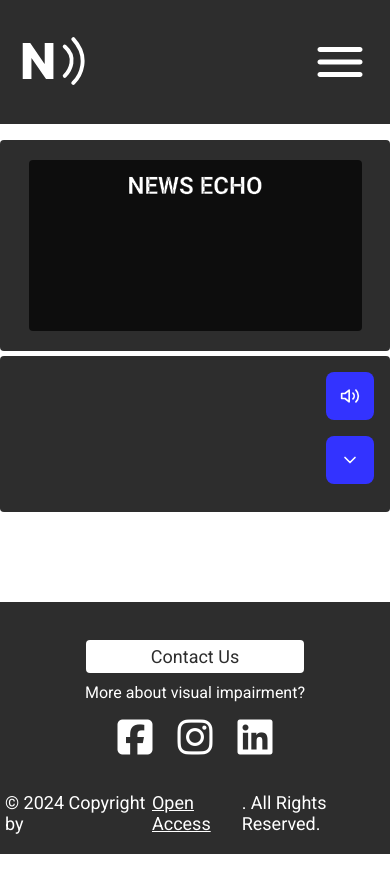
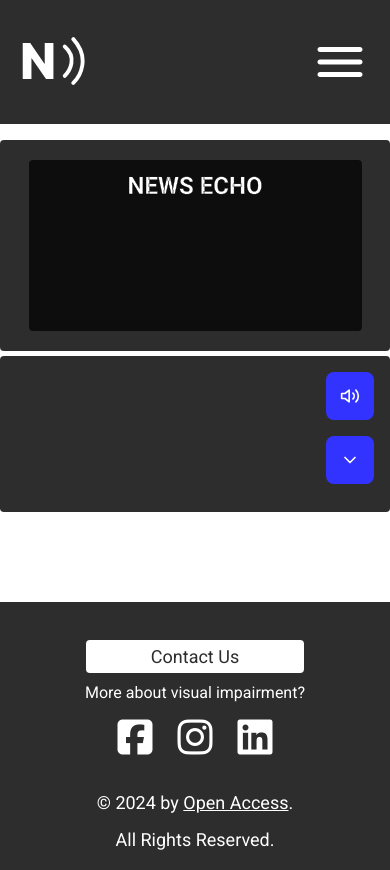
Before and after one commit to dasic002/2411-hackathon-team2, a plain HTML site: page index.html in a window 390 px wide. Drawn offline with Linux system fonts and the light colour scheme; a web font is replaced by a local one.

Commit message:
fix copyright text in footer for small screens

```diff
--- a/assets/css/style.css
+++ b/assets/css/style.css
@@ -1055,7 +1055,7 @@ section.faq details[open] {
 
 /**-Code inspired by stackoverflow to make faq easier to open close **/
 
-section.faq details>summary {
+section.faq details > summary {
   list-style-type: none;
   outline: none;
   cursor: pointer;
@@ -1063,19 +1063,19 @@ section.faq details>summary {
   border-radius: 5px;
 }
 
-section.faq details>summary::-webkit-details-marker {
+section.faq details > summary::-webkit-details-marker {
   display: none;
 }
 
-section.faq details>summary::before {
-    content: '+ ';
+section.faq details > summary::before {
+  content: "+ ";
 }
 
-section.faq details[open]>summary::before {
-    content: '- ';
+section.faq details[open] > summary::before {
+  content: "- ";
 }
 
-section.faq details[open]>summary {
+section.faq details[open] > summary {
   margin-bottom: 0.5rem;
 }
 
@@ -1191,6 +1191,9 @@ footer small {
   font-size: var(--paragraph-font-size);
   color: var(--background-color);
   display: flex;
+  flex-direction: row;
+  gap: 1rem;
+  align-items: center;
   justify-content: center;
   padding: 5px;
   margin-top: 10px;
@@ -1220,6 +1223,9 @@ footer small a {
 }
 
 @media screen and (max-width: 485px) {
+  footer small {
+    flex-direction: column;
+  }
   .flex-container {
     margin: auto;
     flex-direction: column;
--- a/index.html
+++ b/index.html
@@ -200,10 +200,15 @@
         </div>
       </div>
     </div>
-    <small>© 2024 Copyright by &nbsp;
-      <a href="team.html" rel="noopener" aria-label="Go to team page page">
-        Open Access</a>. All Rights Reserved.
-    </small>
+    <small
+        ><span
+          >© 2024 by
+          <a href="team.html" rel="noopener" aria-label="Go to team page page"
+            >Open Access</a
+          >.
+        </span>
+        <span> All Rights Reserved. </span>
+      </small>
   </footer>
 
   <script type="module" src="assets/js/script.js"></script>
```
Also changed, not shown: faq.html (+9 -3 lines), team.html (+9 -2 lines). Lines whose indentation alone changed are shown as unchanged.
